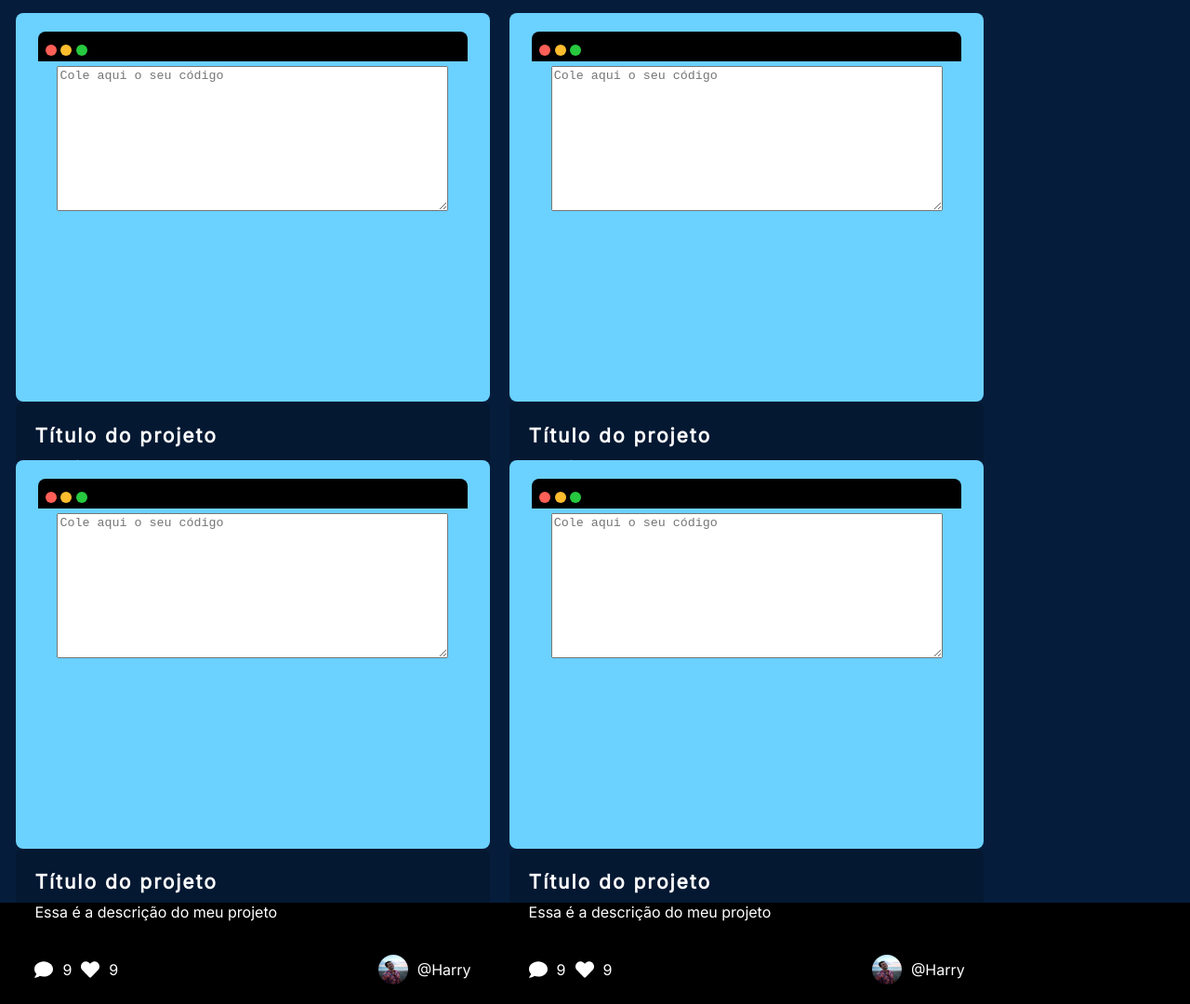
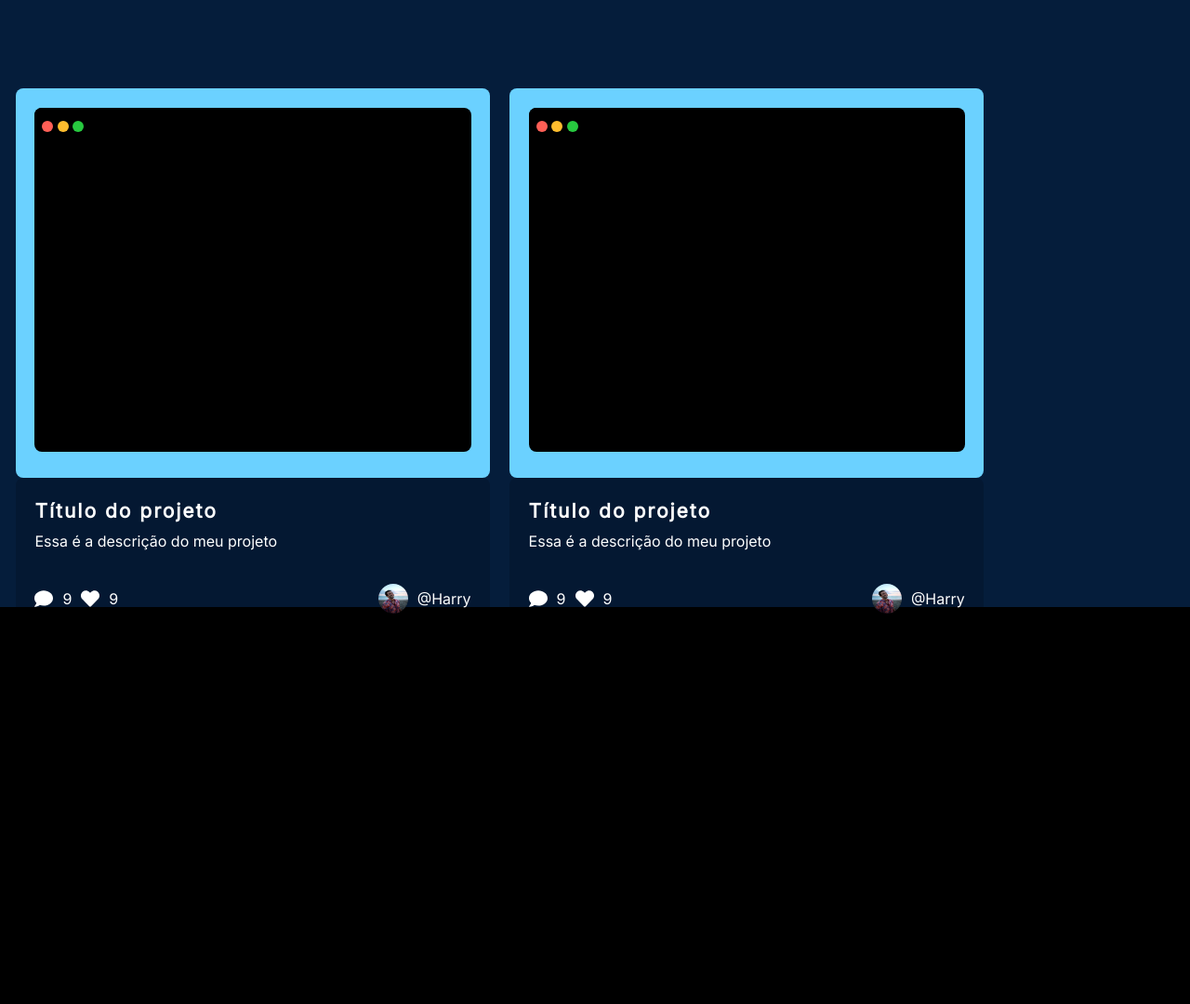
Before and after one commit to alanseraf/AluraChallengeFrontEnd2021, a plain HTML site: page comunidade.html in a window 1280 px wide. Shown: the part 257-1337 px from the top of the page at 93% size. After the commit the page ends 937 px from the top, so only its background shows below. Drawn offline with Linux system fonts and the light colour scheme.

Commit message:
Salvar Codigo: 28-12

```diff
--- a/comunidade.html
+++ b/comunidade.html
@@ -57,13 +57,17 @@
         </nav>
         <div class="comunidade__grid">
             <div class="editor-container comunidade">
-                <div class="editor-fundo">
+                <div class="editor-fundo" data-form-fundo>
+                    <div class="fundo-preto">
                         <ul class="bolinhas">
                             <img class="bolinha-vermelha" src="img/bolinha_vermelha.svg" alt>
                             <img src="img/bolinha_amarela.svg" alt>
                             <img src="img/bolinha_verde.svg" alt>
                         </ul>
-                    <textarea name="editor" id="editor" placeholder="Cole aqui o seu código" rows="10" cols="50"></textarea>
+                        <div class="codigo-wrapper">
+                            <code class="editor hljs" contenteditable="true" aria-label="Editor de código"></code>
+                        </div>
+                    </div>
                 </div>
                 <div class="rodape__editor_container">
                     <h1>Título do projeto</h1>
@@ -87,73 +91,17 @@
                 </div>
             </div>
             <div class="editor-container comunidade">
-                <div class="editor-fundo">
+                <div class="editor-fundo" data-form-fundo>
+                    <div class="fundo-preto">
                         <ul class="bolinhas">
                             <img class="bolinha-vermelha" src="img/bolinha_vermelha.svg" alt>
                             <img src="img/bolinha_amarela.svg" alt>
                             <img src="img/bolinha_verde.svg" alt>
                         </ul>
-                    <textarea name="editor" id="editor" placeholder="Cole aqui o seu código" rows="10" cols="50"></textarea>
-                </div>
-                <div class="rodape__editor_container">
-                    <h1>Título do projeto</h1>
-                    <p>Essa é a descrição do meu projeto</p>
-                    <div class="rodape__editor">
-                        <div class="rodape__editor__interacao">
-                            <div class="rodape__editor__comentarios">
-                                <img alt="comentários" class="rodape__editor__comentario__imagem" src="img/icone_comentario.svg">
-                                <p>9<P>
-                            </div>
-                            <div class="rodape__editor__curtirdas">
-                                <img alt="curtidas" class="rodape__editor__curtidas__imagem" src="img/icone_coracao.svg">
-                                <p>9<P>
+                        <div class="codigo-wrapper">
+                            <code class="editor hljs" contenteditable="true" aria-label="Editor de código"></code>
                         </div>
                     </div>
-                        <div class="rodape__editor__avatar">
-                            <img class="perfil" src="img/avatar.jpg" alt="Fotografia de Perfil">
-                            <p>@Harry</p>
-                        </div>
-                    </div>
-                </div>
-            </div>
-            <div class="editor-container comunidade">
-                <div class="editor-fundo">
-                    <ul class="bolinhas">
-                        <img class="bolinha-vermelha" src="img/bolinha_vermelha.svg" alt>
-                        <img src="img/bolinha_amarela.svg" alt>
-                        <img src="img/bolinha_verde.svg" alt>
-                    </ul>
-                    <textarea name="editor" id="editor" placeholder="Cole aqui o seu código" rows="10" cols="50"></textarea>
-                </div>
-                <div class="rodape__editor_container">
-                    <h1>Título do projeto</h1>
-                    <p>Essa é a descrição do meu projeto</p>
-                    <div class="rodape__editor">
-                        <div class="rodape__editor__interacao">
-                            <div class="rodape__editor__comentarios">
-                                <img alt="comentários" class="rodape__editor__comentario__imagem" src="img/icone_comentario.svg">
-                                <p>9<P>
-                            </div>
-                            <div class="rodape__editor__curtirdas">
-                                <img alt="curtidas" class="rodape__editor__curtidas__imagem" src="img/icone_coracao.svg">
-                                <p>9<P>
-                            </div>
-                        </div>
-                        <div class="rodape__editor__avatar">
-                            <img class="perfil" src="img/avatar.jpg" alt="Fotografia de Perfil">
-                            <p>@Harry</p>
-                        </div>
-                    </div>
-                </div>
-            </div>
-            <div class="editor-container comunidade">
-                <div class="editor-fundo">
-                    <ul class="bolinhas">
-                        <img class="bolinha-vermelha" src="img/bolinha_vermelha.svg" alt>
-                        <img src="img/bolinha_amarela.svg" alt>
-                        <img src="img/bolinha_verde.svg" alt>
-                    </ul>
-                    <textarea name="editor" id="editor" placeholder="Cole aqui o seu código" rows="10" cols="50"></textarea>
                 </div>
                 <div class="rodape__editor_container">
                     <h1>Título do projeto</h1>
--- a/css/blocoPrincipal.css
+++ b/css/blocoPrincipal.css
@@ -246,9 +246,7 @@ input[type="color"]::-webkit-color-swatch {
 .editor-container{
     display: flex;
     flex-direction: column;
-    justify-content: space-between;
     min-height: 470px;
-    height: auto;
 }
 
 .editor-fundo{
@@ -304,6 +302,7 @@ input[type="color"]::-webkit-color-swatch {
     background-color: rgba(255, 255, 255, 0.080);
     color: white;
     border: none;
+    margin-top: 2%;
 }
 
 .highlight:hover{
@@ -326,6 +325,13 @@ input[type="color"]::-webkit-color-swatch {
 }
 
 /*Página Comunidade - editor*/
+.comunidade__grid{
+    width: 83%;
+    display: flex;
+    flex-wrap: wrap;
+    justify-content: space-around;
+    padding: 0.5%
+}
 
 .editor-container.comunidade{
     height: 470px;
@@ -344,7 +350,7 @@ input[type="color"]::-webkit-color-swatch {
 
 .comunidade .editor{
     background-color: black;
-    width: 90%;
+    width: 100%;
     height: 73%;
     border-radius: 0 0 8px 8px;
     color: white;
@@ -357,6 +363,10 @@ input[type="color"]::-webkit-color-swatch {
     height: 32px;
     border-radius: 8px 8px 0 0;
     padding:0
+}
+
+.comunidade .codigo-wrapper{
+    width: 100%;
 }
 
 .rodape__editor{
@@ -401,13 +411,7 @@ input[type="color"]::-webkit-color-swatch {
 /* .rodape__editor_container:nth-child(3){
     margin-left: 120px;
 } */
-.comunidade__grid{
-    width: 83%;
-    display: flex;
-    flex-wrap: wrap;
-    justify-content: space-around;
-    padding: 0.5%
-}
+
 
 
 /**/
--- a/js/index.js
+++ b/js/index.js
@@ -1,13 +1,13 @@
 (()=> {
-var input = document.querySelector('[data-form-input]');
+const input = document.querySelector('[data-form-input]');
 
 input.onchange = trocaCor;
 
 function trocaCor (evento){
     evento.preventDefault() /*Impedindo de recarregar a página*/
-    corValor = input.value
+    const corValor = input.value
     console.log(corValor)
-    var fundo = document.querySelector('[data-form-fundo]');
+    const fundo = document.querySelector('[data-form-fundo]');
     fundo.style.backgroundColor = input.value
 }
 })()
```
Also changed, not shown: index.html (+5 -5 lines), js/salvarCodigo.js (added, +20 -0 lines). Lines whose indentation alone changed are shown as unchanged.
